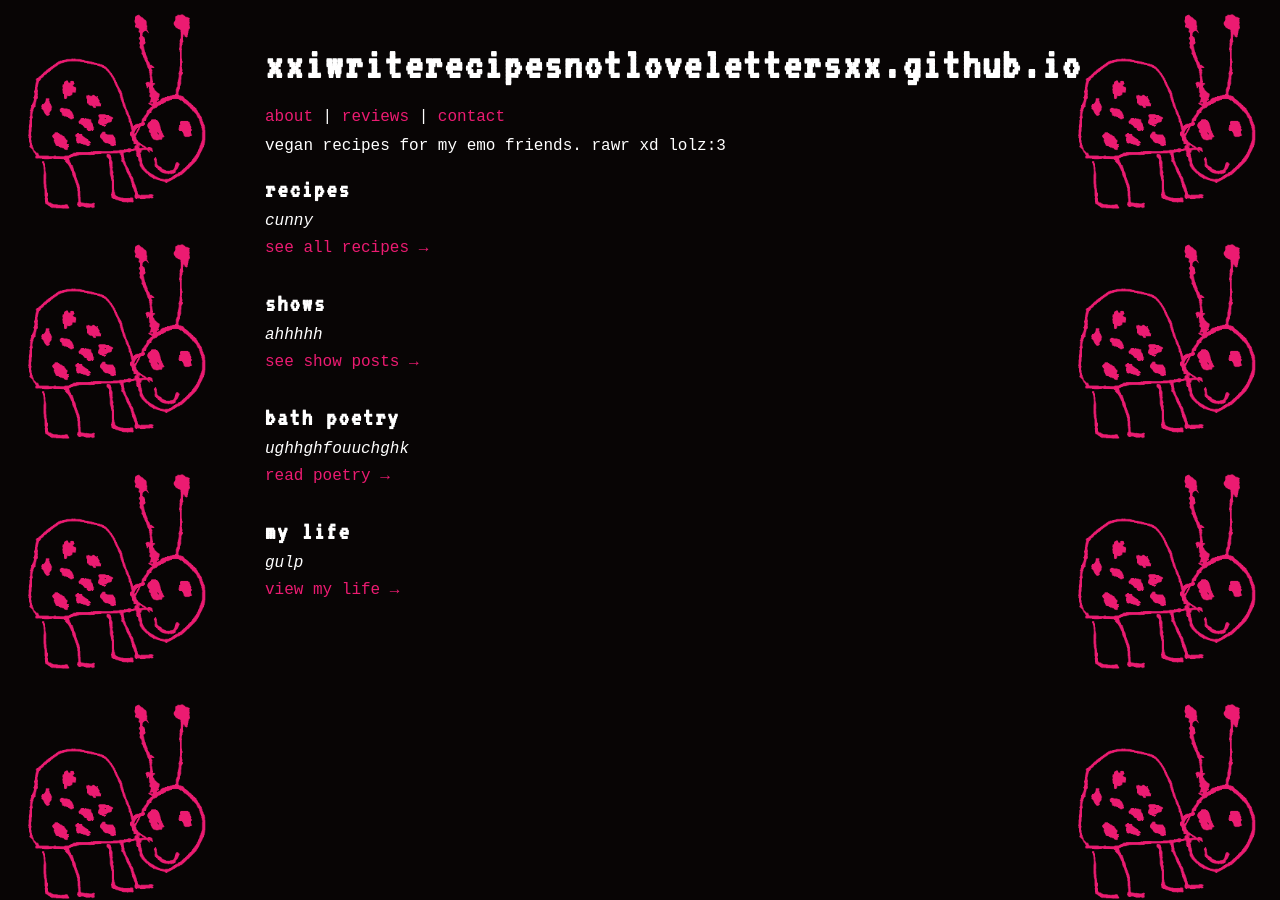
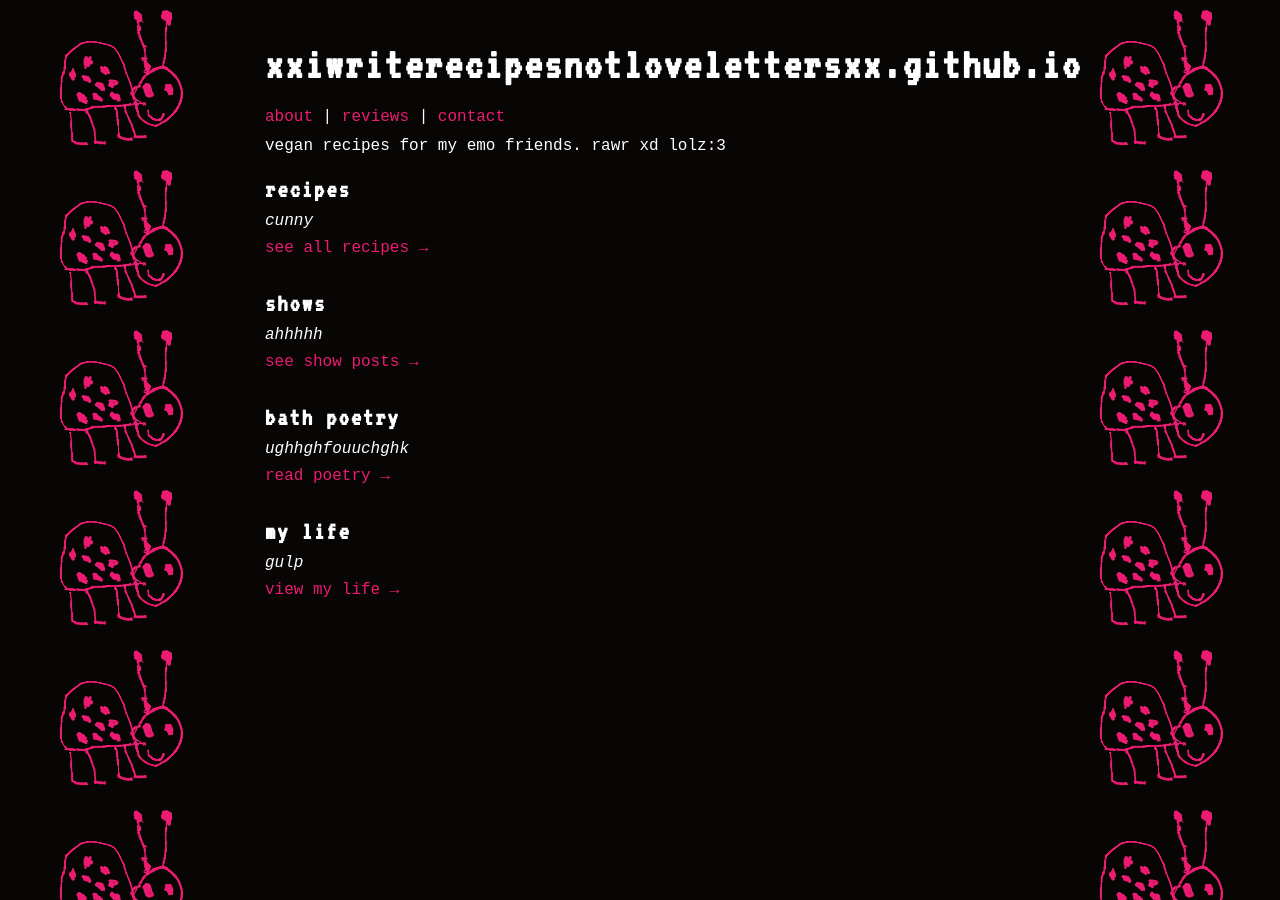
Before and after one commit to xxiwriterecipesnotlovelettersxx/xxiwriterecipesnotlovelettersxx.github.io, a Jekyll site: the page built from index.md, in a window 1280 px wide. Built offline with Jekyll 4.4.1, drawn with Linux system fonts in a browser that asks for light colours.

Commit message:
Update style.css

```diff
--- a/assets/css/style.css
+++ b/assets/css/style.css
@@ -15,8 +15,8 @@ body {
   /*  SIDE IMAGE BORDERS ADDED  */
   background-image: url('/images/yerrrpproject!donepfppink.png'), url('/images/yerrrpproject!donepfppink.png');
   background-repeat: repeat-y, repeat-y;
-  background-position: left top, right top;
-  background-size: auto 230px; /* adjust height if needed */
+  background-position: 40px top, calc(100% - 40px) top;
+  background-size: auto 160px; /* adjust height if needed */
   padding-left: 120px; /* content spacing from border */
   padding-right: 120px;
 }
```
